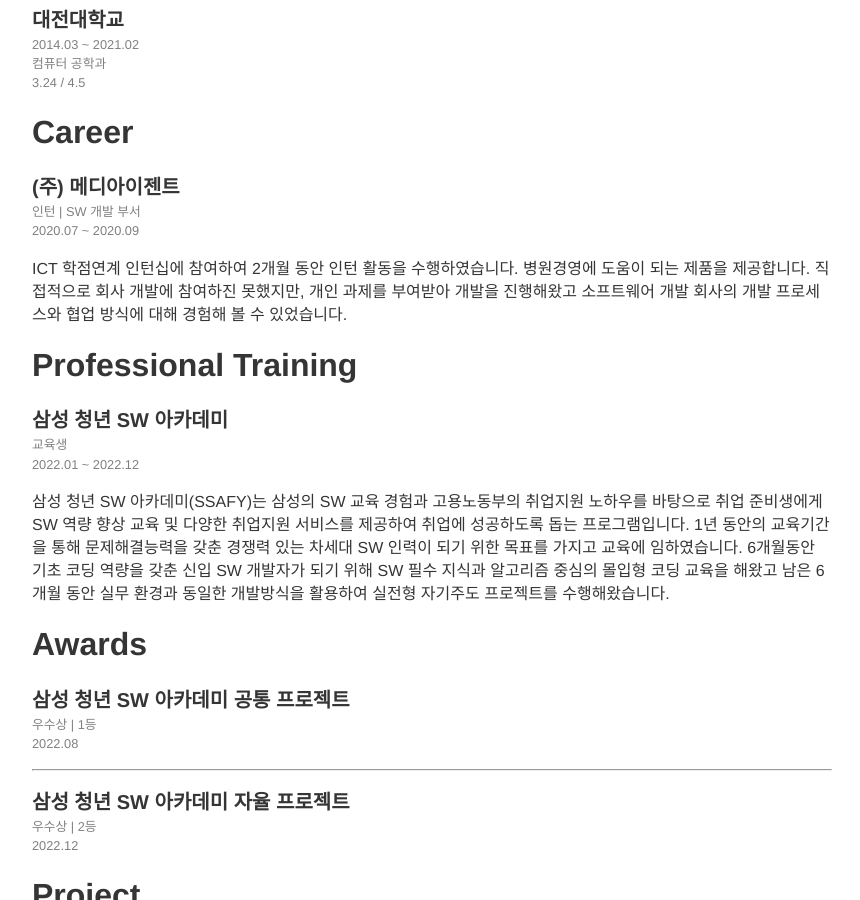
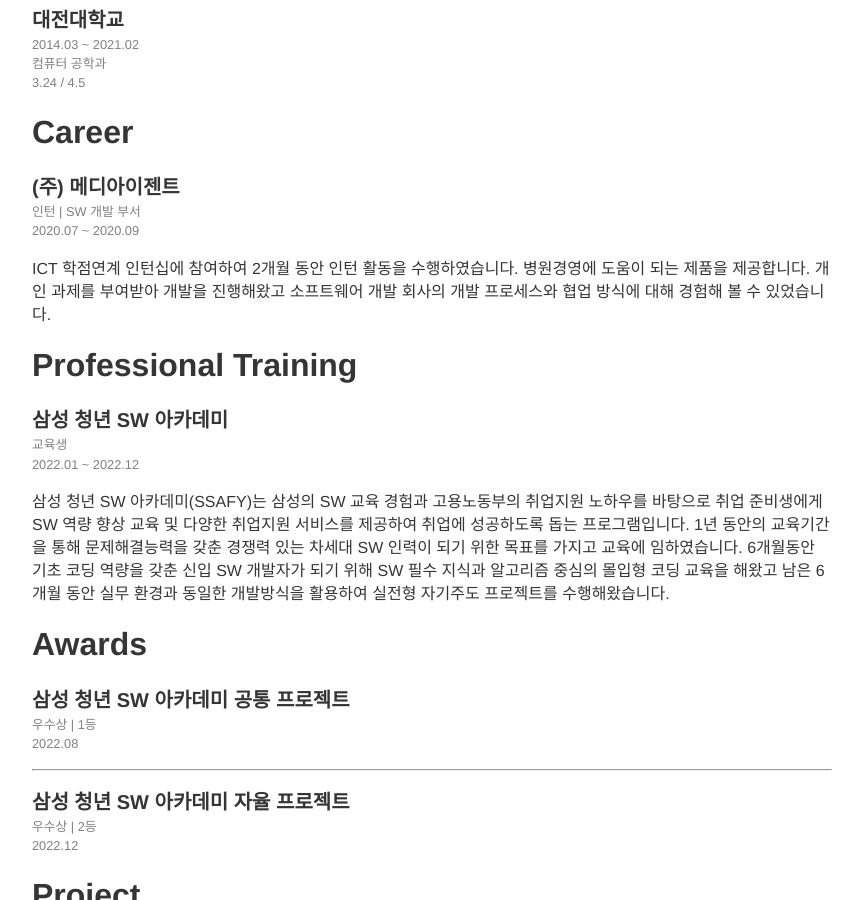
Before and after one commit to Sungbae95/Sungbae95.github.io, a Jekyll site: the page built from index.md, in a window 1280 px wide and 900 px high, scrolled down 501 px. Shown: the whole window, without its empty margins (208-1068 px from the left). Built offline with Jekyll 4.4.1, drawn with Linux system fonts in a browser that asks for light colours; some web fonts are replaced.

Commit message:
fix. Career 수정

```diff
--- a/index.md
+++ b/index.md
@@ -26,7 +26,7 @@
 <p style="line-height:23px">
   ICT 학점연계 인턴십에 참여하여 2개월 동안 인턴 활동을 수행하였습니다.
   병원경영에 도움이 되는 제품을 제공합니다.
-  직접적으로 회사 개발에 참여하진 못했지만, 개인 과제를 부여받아 개발을 진행해왔고 소프트웨어 개발 회사의 개발 프로세스와 협업 방식에 대해 경험해 볼 수 있었습니다.
+  개인 과제를 부여받아 개발을 진행해왔고 소프트웨어 개발 회사의 개발 프로세스와 협업 방식에 대해 경험해 볼 수 있었습니다.
 </p>
 
 
```
